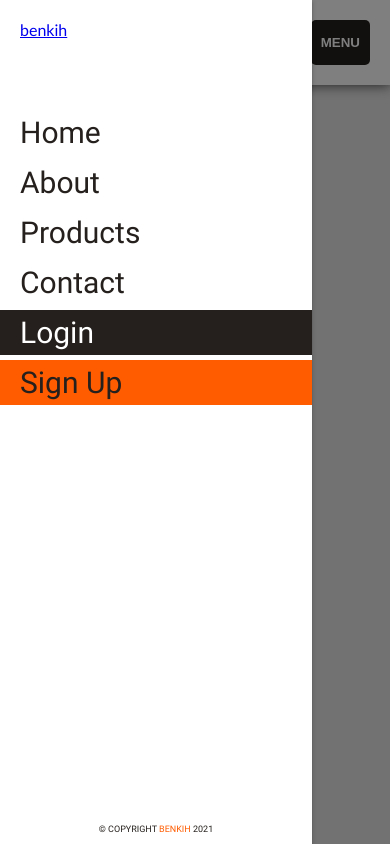
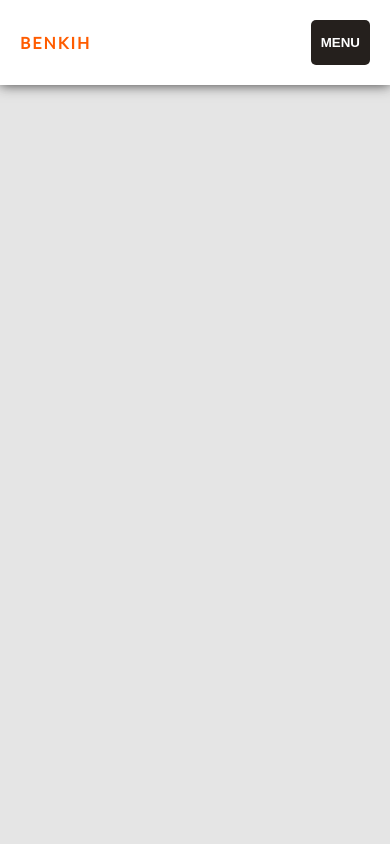
Before and after one commit to peterihimire/benkih-ecommerce-next, a Next.js app: page / in a window 390 px wide. Built offline with nearby package versions, Linux system fonts and the light colour scheme.

Commit message:
Added the mobilenav functionality which was passed down through props

```diff
--- a/components/MobileNav.js
+++ b/components/MobileNav.js
@@ -1,11 +1,17 @@
 import React from "react";
 import Link from "next/link";
 
-const MobileNav = (props) => {
+const MobileNav = ({ openState, closeMenu }) => {
+  console.log(openState, closeMenu);
   return (
     <>
-      <div className="mobilenav-overlay" />
-      <div className="mobilenav">
+      <div
+        className={
+          openState ? "mobilenav-overlay transparent-bg" : "mobilenav-overlay"
+        }
+        onClick={closeMenu}
+      />
+      <div className={openState ? "mobilenav show-nav" : "mobilenav"}>
         <div className="mobilenav-logo">
           <Link href="/">
             <a>benkih</a>
--- a/components/Navbar.js
+++ b/components/Navbar.js
@@ -1,7 +1,8 @@
 import React from "react";
 import Link from "next/link";
 
-const navbar = (props) => {
+const navbar = ({ openMenu }) => {
+  console.log(openMenu);
   return (
     <nav className="navbar">
       <div className="navbar-center">
@@ -45,7 +46,7 @@ const navbar = (props) => {
               </Link>
             </li>
           </ul>
-          <div className="navbar-btn" onClick="">
+          <div className="navbar-btn" onClick={openMenu}>
             <button>menu</button>
           </div>
         </div>
--- a/pages/_app.js
+++ b/pages/_app.js
@@ -25,7 +25,7 @@ function MyApp({ Component, pageProps }) {
 
   return (
     <>
-      <MobileNav />
+      <MobileNav closeMenu={closeHandler} openState={menuState.isOpen} />
       <Navbar openMenu={openHandler} />
       <Component {...pageProps} />
     </>
--- a/styles/MobileNav.css
+++ b/styles/MobileNav.css
@@ -8,7 +8,7 @@
   background-color: rgba(0, 0, 0, 0.5);
   z-index: 995;
   transition: all 0.1s linear;
-  /* visibility: hidden; */
+  visibility: hidden;
   display: block;
 }
 .transparent-bg {
@@ -24,10 +24,9 @@
   left: 0;
   z-index: 997;
   color: var(--main-black);
-  /* box-shadow: 0 0 1.2rem 0 rgba(29, 28, 28, 0.849); */
   transition: all 0.3s linear;
-  /* transform: translateX(-105%);
-  -webkit-transform: translateX(-105%); */
+  transform: translateX(-105%);
+  -webkit-transform: translateX(-105%);
   box-shadow: 0 2px 2px 0 rgba(0, 0, 0, 0.14),
     0 3px 1px -2px rgba(0, 0, 0, 0.12), 0 1px 5px 0 rgba(0, 0, 0, 0.2);
 }
```
